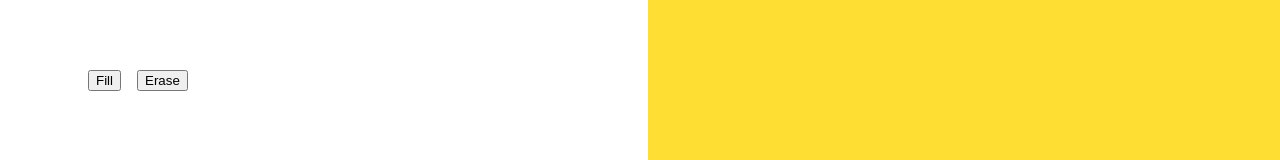
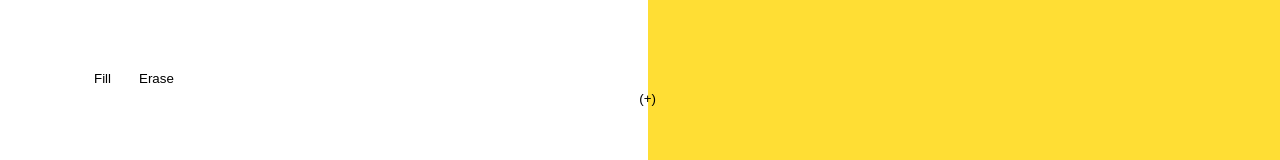
Before and after one commit to divya-mehra/sixemojistory, a React (Vite) app: page / in a window 1280 px wide. Shown: the part 7010-7170 px from the top of the page. Built offline with nearby package versions, Linux system fonts and the light colour scheme; a web font is replaced by a local one.

Commit message:
add button

```diff
--- a/src/panels/grid-panel/GridPanel.jsx
+++ b/src/panels/grid-panel/GridPanel.jsx
@@ -3,9 +3,7 @@ import GridRect from "./GridRect";
 import UserInterface from "./UserInterface";
 import { useState } from "react";
 
-const GridPanel = ({ currentEmoji, user }) => {
-
-
+const GridPanel = ({ currentEmoji }) => {
   // make grid
 
   const divArr = [];
@@ -14,27 +12,16 @@ const GridPanel = ({ currentEmoji, user }) => {
     divArr.push({ id: i });
   }
 
-  const [buttonSelection, setButtonSelection] = useState(null)
-  const [mousePressed, setMousePressed] = useState(false);
-
-
-
-
-
   return (
     <>
-    <div className={`${styles.gridPanel}`}>
-      {divArr.map((item) => {
-        return <GridRect key={item.id} id={item.id} currentEmoji={currentEmoji} buttonSelection={buttonSelection} user={user} mousePressed={mousePressed} setMousePressed={setMousePressed}/>;
-      })}
-
+      <div className={`${styles.gridPanel}`}>
+        {divArr.map((item) => {
+          return (
+            <GridRect key={item.id} id={item.id} currentEmoji={currentEmoji} />
+          );
+        })}
       </div>
-      <div className={styles.gridInterface} >
-      {user ? <UserInterface buttonSelection={buttonSelection} setButtonSelection={setButtonSelection}/> : null}
-      </div>
-      </>
-
-
+    </>
   );
 };
 
--- a/src/panels/grid-panel/UserGridPanel.jsx
+++ b/src/panels/grid-panel/UserGridPanel.jsx
@@ -3,7 +3,7 @@ import { useState } from "react";
 import UserGridRect from "./UserGridRect";
 import UserInterface from "./UserInterface";
 
-const UserGridPanel = () => {
+const UserGridPanel = ({ numberUserPanels, setNumberUserPanels }) => {
   const divArr = [];
 
   for (let i = 1; i <= 144; i++) {
@@ -12,6 +12,12 @@ const UserGridPanel = () => {
 
   const [buttonSelection, setButtonSelection] = useState(null);
   const [mousePressed, setMousePressed] = useState(false);
+
+  const addPanelButton = () => {
+    console.log(numberUserPanels);
+    // setNumberUserPanels((prevNumber) => prevNumber + 1);
+    setNumberUserPanels(numberUserPanels + 1);
+  }
 
   return (
     <>
@@ -34,6 +40,7 @@ const UserGridPanel = () => {
           setButtonSelection={setButtonSelection}
         />
       </div>
+      <button className={styles.addPanelButton} onClick={addPanelButton}>(+)</button>
     </>
   );
 };
--- a/src/panels/panel.module.css
+++ b/src/panels/panel.module.css
@@ -96,3 +96,19 @@ hr {
     justify-content: flex-start;
     gap: 16px;
   }
+
+/* Buttons */
+
+.addPanelButton {
+  position: sticky;
+  left: 50%;
+  top: calc(100vh - 50px);
+  transform: translate(50%);
+  z-index: 2;
+}
+
+button {
+  text-decoration: none;
+  border: none;
+  background-color: transparent;
+}
--- a/src/panels/text-panel/UserTextPanel.jsx
+++ b/src/panels/text-panel/UserTextPanel.jsx
@@ -1,7 +1,11 @@
 import styles from "../panel.module.css";
+import { useInView } from 'react-intersection-observer';
+import { useEffect, useRef } from "react";
 
 const UserTextPanel = () => {
-    return ( <></> );
+    return ( <>
+
+    </> );
 }
 
 export default UserTextPanel;
--- a/src/story/storyLeft.jsx
+++ b/src/story/storyLeft.jsx
@@ -8,16 +8,23 @@ const StoryLeft = ({
   numberUserPanels,
   setNumberUserPanels,
 }) => {
-  console.log(currentEmoji);
+
   return (
     <>
       <div
         className={styles.gridSection}
         style={{
-          height: user ? `${numberUserPanels*100}vh` : "600vh",
+          height: user ? `${numberUserPanels * 100}vh` : "600vh",
         }}
       >
-        {user ? <UserGridPanel /> : <GridPanel currentEmoji={currentEmoji} />}
+        {user ? (
+          <UserGridPanel
+            numberUserPanels={numberUserPanels}
+            setNumberUserPanels={setNumberUserPanels}
+          />
+        ) : (
+          <GridPanel currentEmoji={currentEmoji} />
+        )}
       </div>
     </>
   );
```
Also changed, not shown: src/panels/grid-panel/GridRect.jsx (+1 -8 lines).
